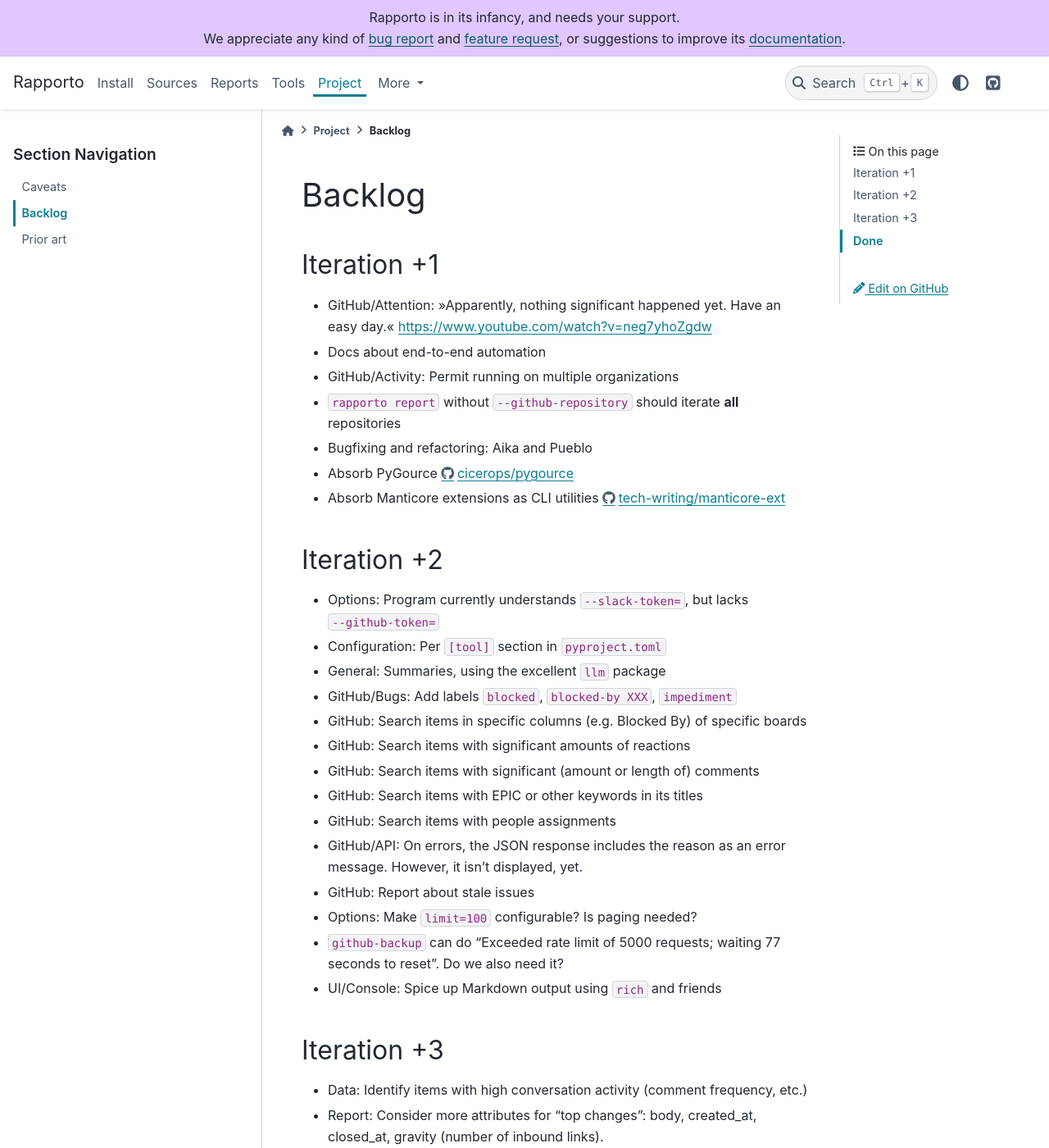
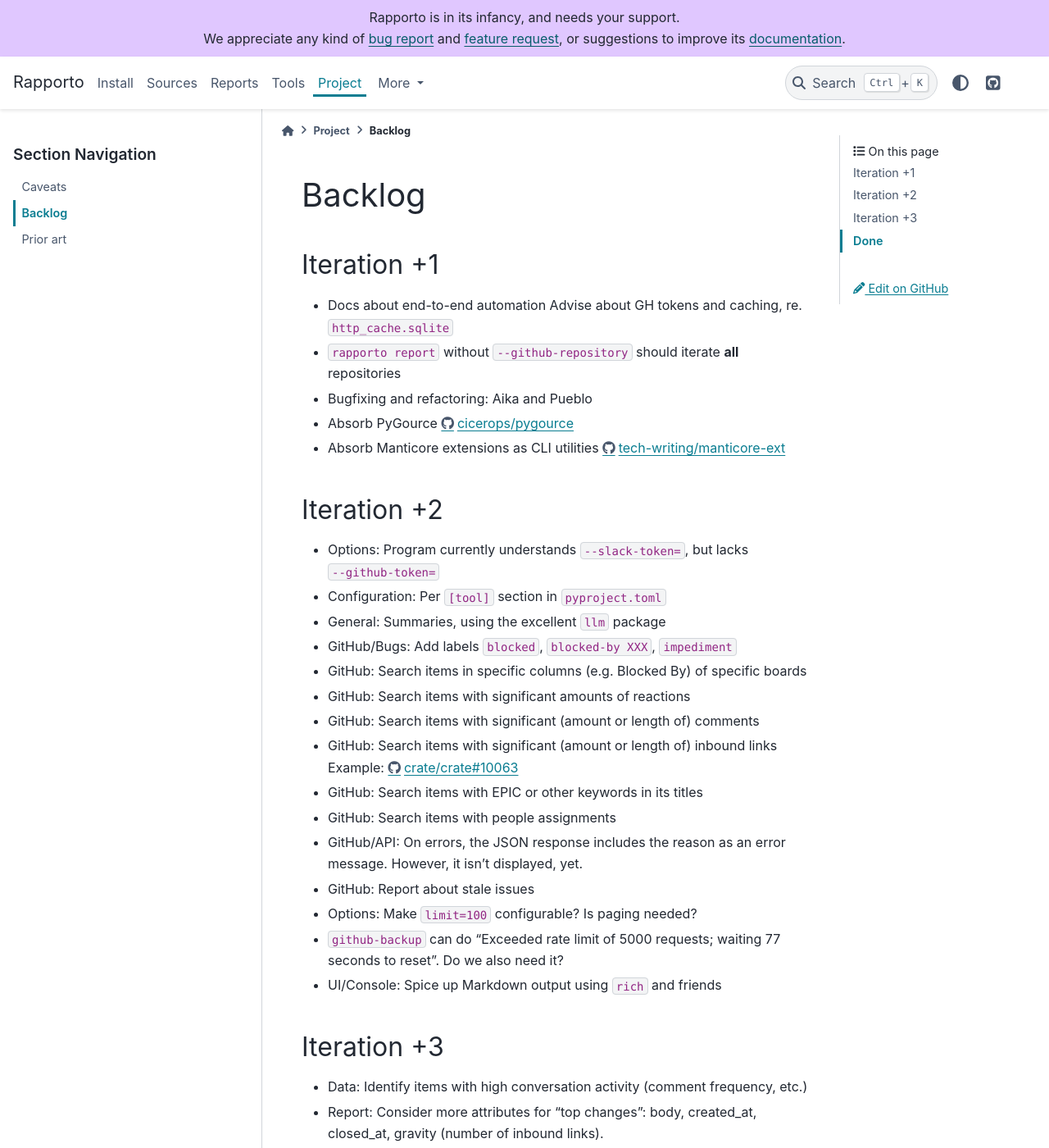
Before and after one commit to tech-writing/rapporto, a Sphinx documentation site: the page built from docs/backlog.md, in a window 1280 px wide and 1400 px high. Shown: the whole window at 82% size. Built offline with Sphinx 7.4.7 and the PyData theme 0.15.4, drawn with Linux system fonts in a browser that asks for light colours; some of the changed text lies outside the part shown.

Commit message:
Chore: Update change log and backlog

```diff
--- a/docs/backlog.md
+++ b/docs/backlog.md
@@ -1,10 +1,8 @@
 # Backlog
 
 ## Iteration +1
-- GitHub/Attention: »Apparently, nothing significant happened yet. Have an easy day.«
-  https://www.youtube.com/watch?v=neg7yhoZgdw
 - Docs about end-to-end automation
-- GitHub/Activity: Permit running on multiple organizations
+  Advise about GH tokens and caching, re. `http_cache.sqlite`
 - `rapporto report` without `--github-repository` should iterate **all** repositories
 - Bugfixing and refactoring: Aika and Pueblo
 - Absorb PyGource
@@ -20,6 +18,8 @@
 - GitHub: Search items in specific columns (e.g. Blocked By) of specific boards
 - GitHub: Search items with significant amounts of reactions
 - GitHub: Search items with significant (amount or length of) comments
+- GitHub: Search items with significant (amount or length of) inbound links
+  Example: https://github.com/crate/crate/issues/10063
 - GitHub: Search items with EPIC or other keywords in its titles
 - GitHub: Search items with people assignments
 - GitHub/API: On errors, the JSON response includes the reason as an
```
Also changed, not shown: other parts of docs/backlog.md (+1 -0 lines), CHANGES.md (+4 -4 lines).
